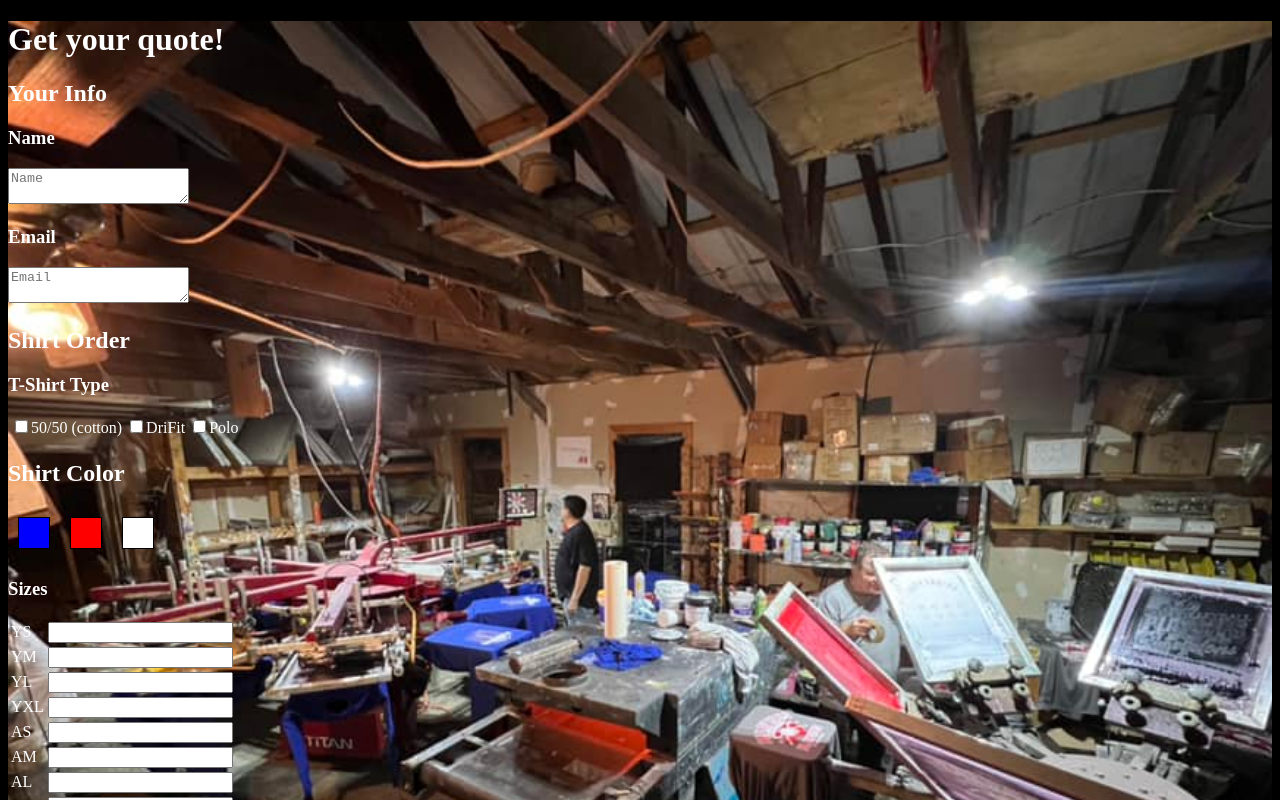
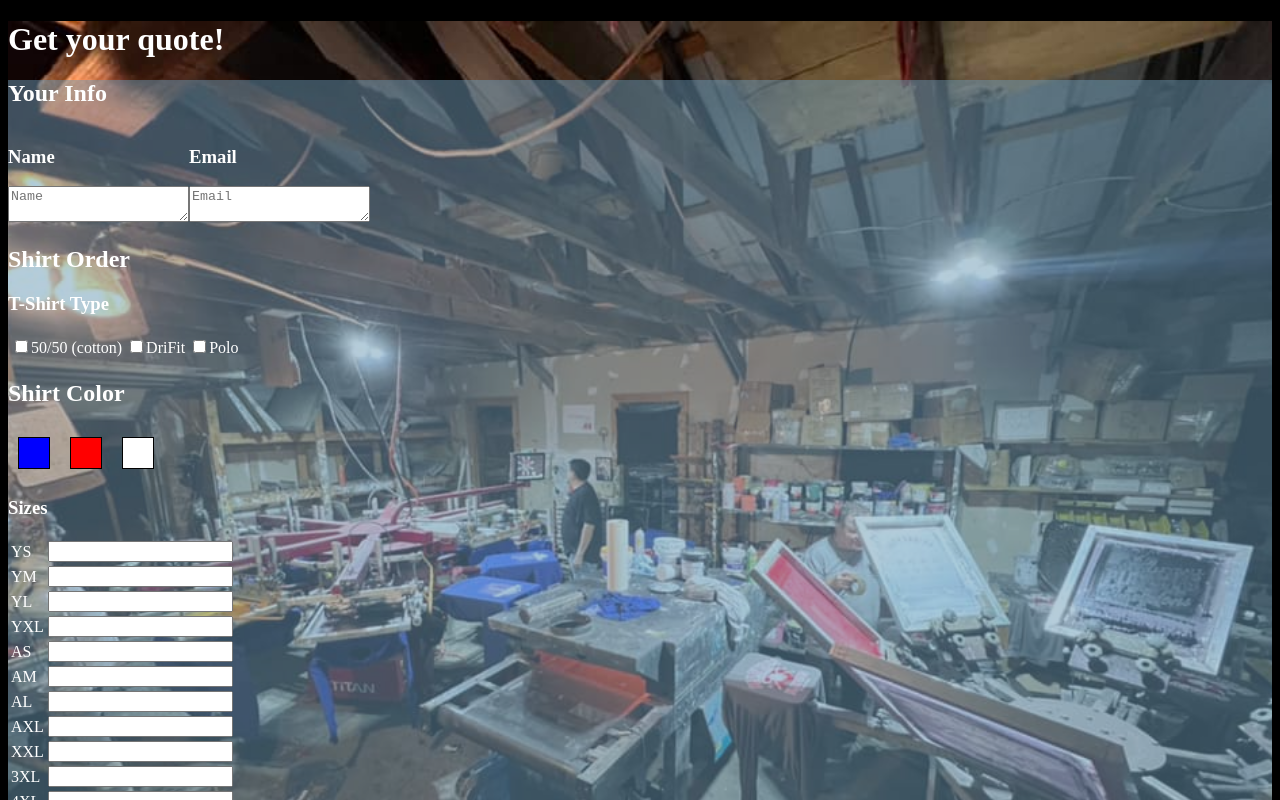
Before and after one commit to BrianEPalacios/Duratuff-Website, a React (Create React App) app: page /order in a window 1280 px wide. Shown: the top 800 px of the page. Built offline with nearby package versions, Linux system fonts and the light colour scheme.

Commit message:
add transparent background for order form

```diff
--- a/src/assets/orderPage.css
+++ b/src/assets/orderPage.css
@@ -32,3 +32,11 @@
   border: 1px solid black;
   margin: 10px;
 }
+
+.client-info-box {
+  display: flex;
+}
+
+.form-box {
+  background-color: #6c9ab680;
+}
--- a/src/components/Order/OrderBody/ClientInfo.jsx
+++ b/src/components/Order/OrderBody/ClientInfo.jsx
@@ -10,6 +10,7 @@ function ClientInfo(){
   }
 
   return(
+    <div className="client-info-box">
       <div>
         <h3 style={{color: "white"}}> Name </h3>
           <textarea
@@ -18,12 +19,14 @@ function ClientInfo(){
             placeholder="Name"
             onChange={handleNameChange}
             />
-
+      </div>
+      <div>
         <h3 style={{color: "white"}}> Email </h3>
           <textarea
           type="email"
           placeholder="Email"
           />
+      </div>
     </ div>
   );
 };
--- a/src/components/Order/OrderBody/ShirtOrderInfo.jsx
+++ b/src/components/Order/OrderBody/ShirtOrderInfo.jsx
@@ -7,7 +7,7 @@ import ShirtType from "./ShirtType";
 import ShirtColor from "./ShirtColor";
 
 function ShirtOrderInfo(){
-  return <div>
+  return <div className="form-box">
     <h2 style={{color: "white"}}> Your Info </h2>
     <ClientInfo />
     <h2 style={{color: "white"}}> Shirt Order </h2>
```
Also changed, not shown: public/colors.txt. Lines whose indentation alone changed are shown as unchanged.
